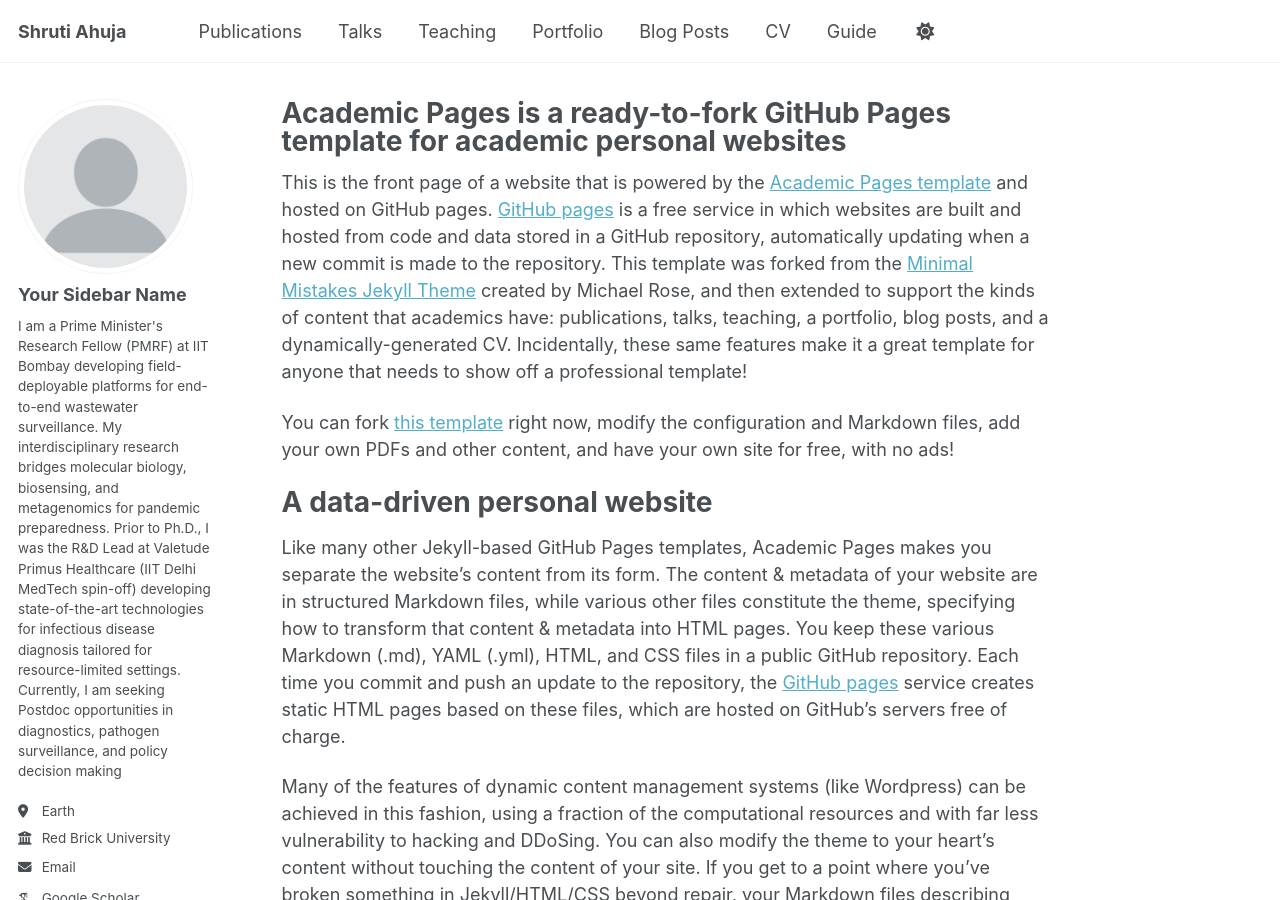
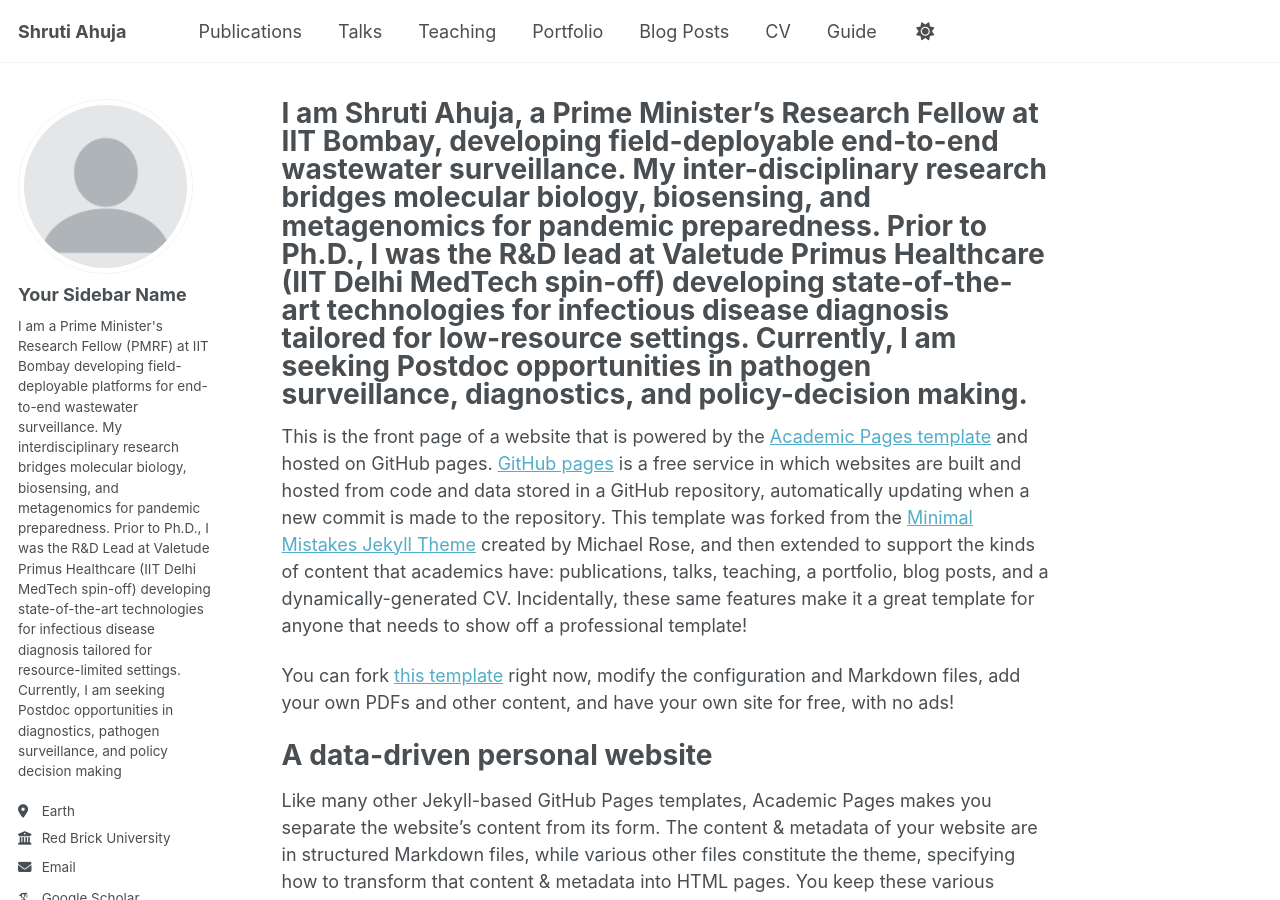
Before and after one commit to shrutiahuja/shrutiahuja.github.io, a Jekyll site: the page built from _pages/about.md, in a window 1280 px wide and 900 px high. Built offline with Jekyll 4.4.1, drawn with Linux system fonts in a browser that asks for light colours; some web fonts are replaced; a script that is not in the unit is left out.

Commit message:
Update about.md

```diff
--- a/_pages/about.md
+++ b/_pages/about.md
@@ -1,6 +1,6 @@
 ---
 permalink: /
-title: "Academic Pages is a ready-to-fork GitHub Pages template for academic personal websites"
+title: "I am Shruti Ahuja, a Prime Minister's Research Fellow at IIT Bombay, developing field-deployable end-to-end wastewater surveillance. My inter-disciplinary research bridges molecular biology, biosensing, and metagenomics for pandemic preparedness. Prior to Ph.D., I was the R&D lead at Valetude Primus Healthcare (IIT Delhi MedTech spin-off) developing state-of-the-art technologies for infectious disease diagnosis tailored for low-resource settings. Currently, I am seeking Postdoc opportunities in pathogen surveillance, diagnostics, and policy-decision making."
 author_profile: true
 redirect_from:
   - /about/
```
